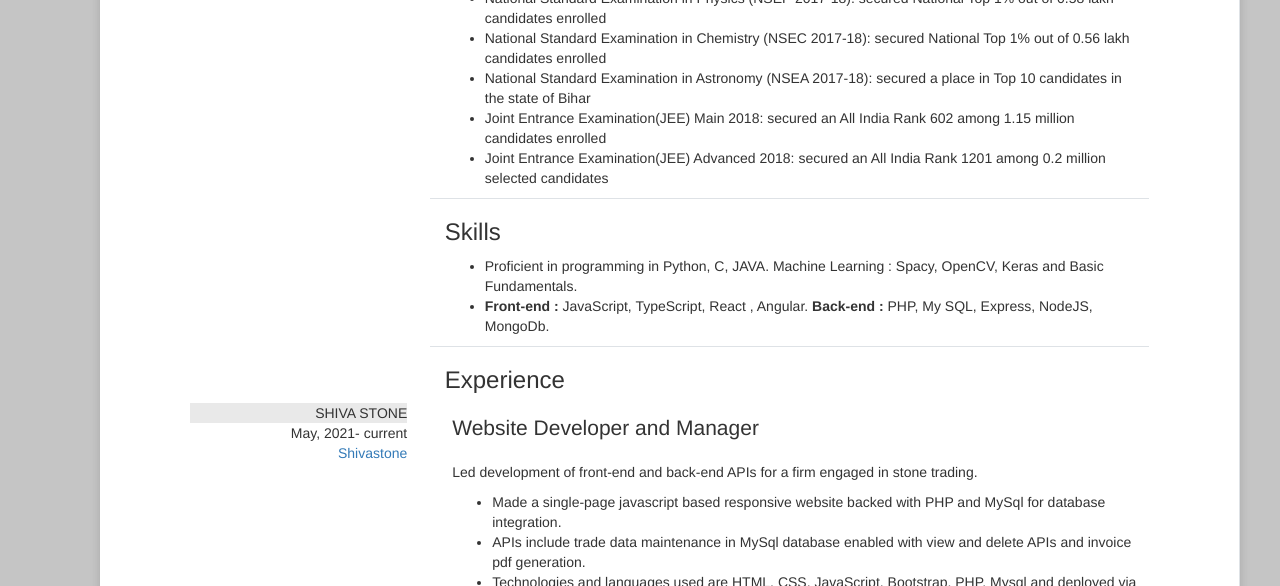
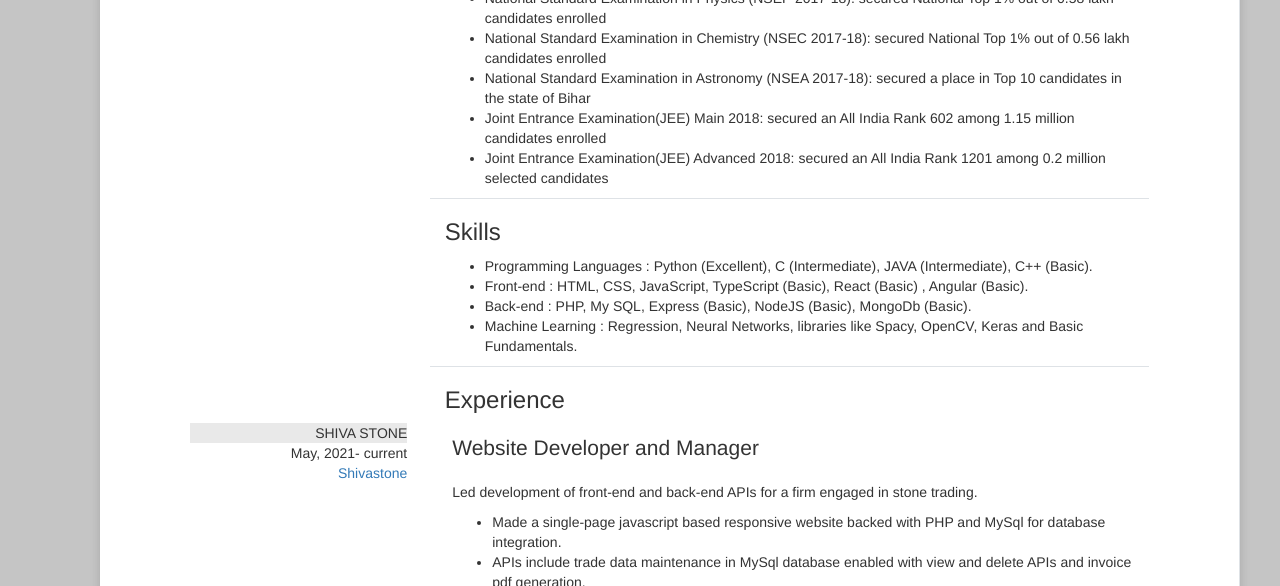
Before and after one commit to arshad2108/cv, a plain HTML site: page index.html in a window 1280 px wide. Shown: the part 514-1100 px from the top of the page. Drawn offline with nearby package versions, Linux system fonts and the light colour scheme; a script that the page names is missing.

Commit message:
Update index.html

```diff
--- a/index.html
+++ b/index.html
@@ -130,13 +130,18 @@
                   <div class="cv-section-content cv-section-content--indented">
                     <ul style="margin-top: 0">
 			<li>
-                        Proficient in programming in Python, C, JAVA. Machine Learning : Spacy, OpenCV, Keras and Basic Fundamentals.
+                        Programming Languages : Python (Excellent), C (Intermediate), JAVA (Intermediate), C++ (Basic).
                       </li>
 			<li>
-				<b>Front-end :</b> JavaScript, TypeScript, React , Angular.
-				<b>Back-end :</b> PHP, My SQL, Express, NodeJS, MongoDb.
+				Front-end : HTML, CSS, JavaScript, TypeScript (Basic), React (Basic) , Angular (Basic).
+			</li>
+			<li>
+				Back-end : PHP, My SQL, Express (Basic), NodeJS (Basic), MongoDb (Basic).
 
                       </li>
+			<li>
+				Machine Learning : Regression, Neural Networks, libraries like Spacy, OpenCV, Keras and Basic Fundamentals.
+			</li>
 
 
 
```
